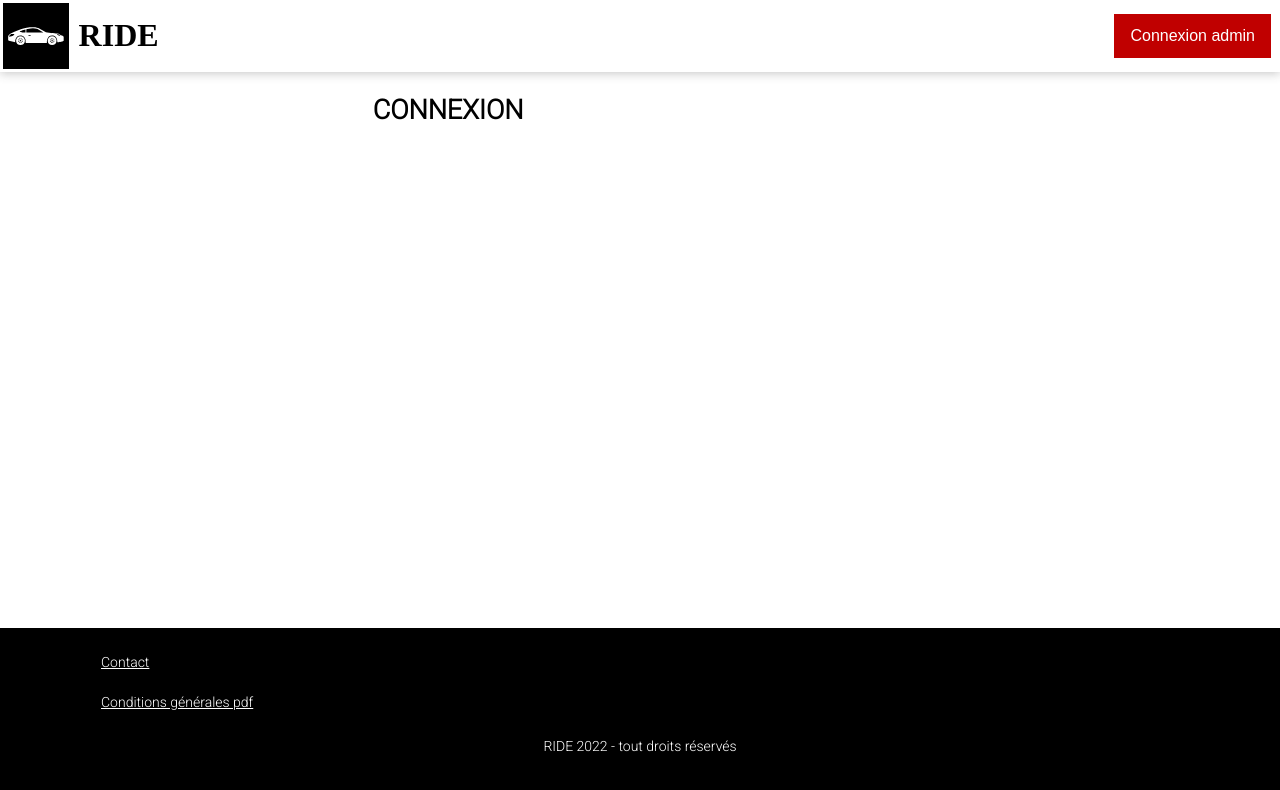
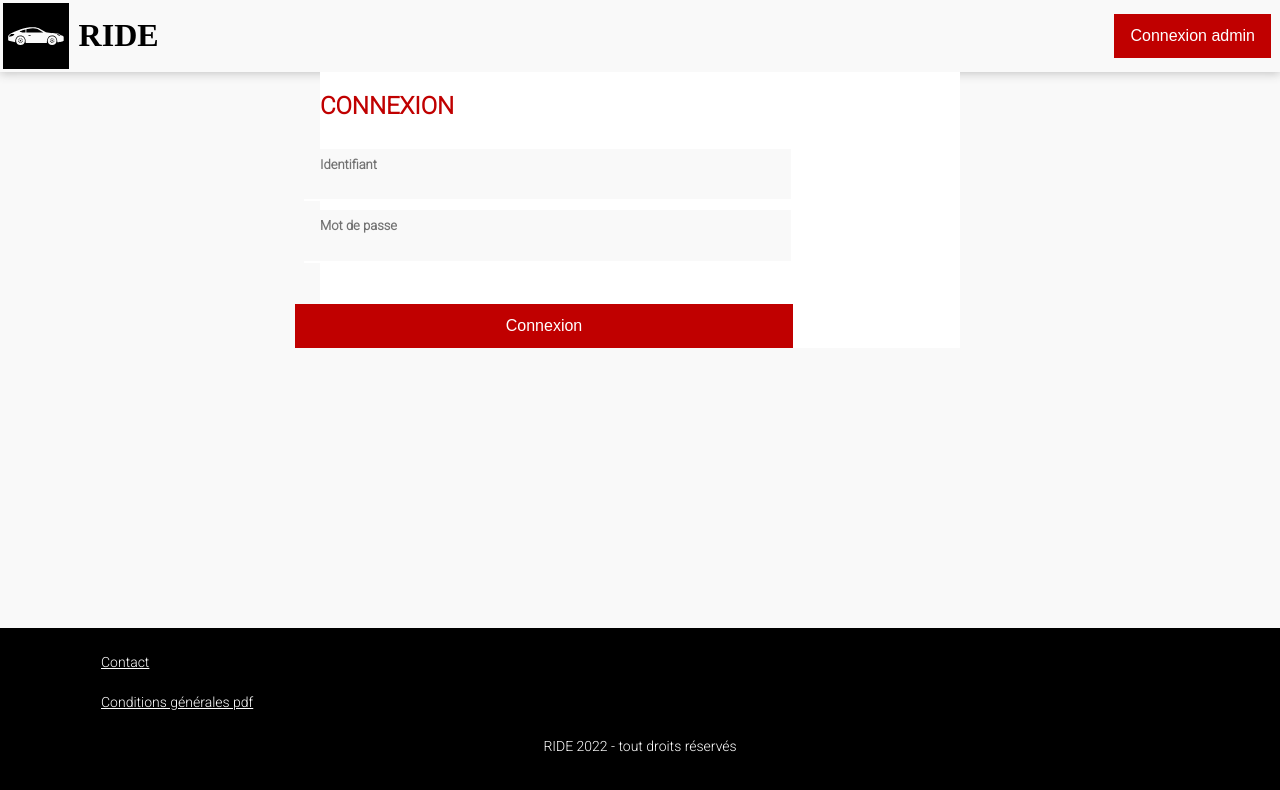
Before and after one commit to lucascorre/fullstack_finalproject, a Next.js app in the folder front/: page /login in a window 1280 px wide. Shown: the top 790 px of the page. Built offline with nearby package versions, Linux system fonts and the light colour scheme; a web font is replaced by a local one.

Commit message:
this is the end my friend

```diff
--- a/front/pages/login.module.scss
+++ b/front/pages/login.module.scss
@@ -1,5 +1,15 @@
 .loginPage {
+  display: flex;
+  justify-content: center;
   .loginContainer {
+    background-color: white;
+    width: 40em;
+    h2 {
+      color: #C00000;
+      text-align: left;
+    }
+    .form {
+      width: 100%;
       display: flex;
       flex-direction: column;
       justify-content: flex-end;
@@ -7,5 +17,10 @@
       width: 70%;
       font-size: 18px;
       margin: 0;
+      button {
+        margin-top: 2em;
+        width: 100%;
       }
     }
+  }
+}
--- a/front/pages/login.tsx
+++ b/front/pages/login.tsx
@@ -1,14 +1,20 @@
 import React from 'react';
 import classes from "./login.module.scss";
+import TextInput from "../src/components/common/inputs/TextInput";
+import Button from "../src/components/common/button/Button";
 
 export const Login = () => {
-  return(
+    return (
         <div className={classes.loginPage}>
             <div className={classes.loginContainer}>
                 <h2>CONNEXION</h2>
+                <div className={classes.form}>
                     <form>
-
+                        <TextInput title={"Identifiant"}/>
+                        <TextInput title={"Mot de passe"}/>
+                        <Button title={"Connexion"}/>
                     </form>
+                </div>
             </div>
         </div>
     );
--- a/front/pages/sign-in.module.scss
+++ b/front/pages/sign-in.module.scss
@@ -35,6 +35,7 @@
   }
 
   .signInFormContainer {
+    background-color: white;
     width: 100%;
     display: flex;
     flex-direction: row;
@@ -50,9 +51,6 @@
         font-size: 21px;
         line-height: 25px;
         color: #C00000;
-      }
-      form {
-
       }
     }
   }
--- a/front/src/components/common/inputs/TextInput.tsx
+++ b/front/src/components/common/inputs/TextInput.tsx
@@ -9,7 +9,7 @@ const TextInput = (props: TextInputProps) => {
 	return (
 		<div className={classes.textInputContainer}>
 			<label className={classes.label} htmlFor="input">{ title }</label>
-			<input id="input" title="nom" className={classes.textInput} type={"text"}/>
+			<input id="input" className={classes.textInput} type={"text"}/>
 		</div>
 	)
 };
--- a/front/styles/globals.scss
+++ b/front/styles/globals.scss
@@ -6,6 +6,7 @@ body {
   font-family: 'Roboto', serif;
   -webkit-font-smoothing: antialiased;
   -moz-osx-font-smoothing: grayscale;
+  background-color: #F9F9F9;
 
 }
 
```
Lines whose indentation alone changed are shown as unchanged.
